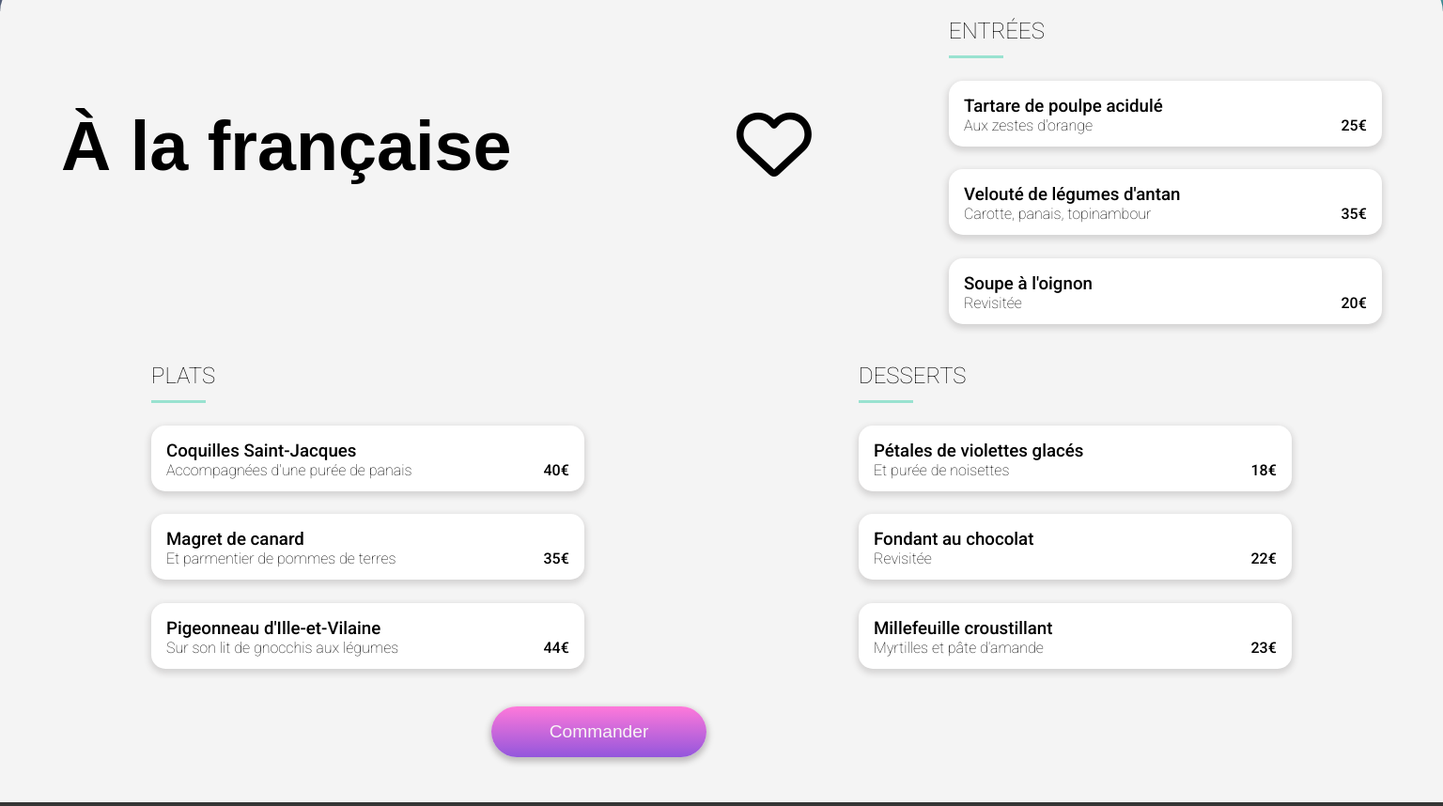
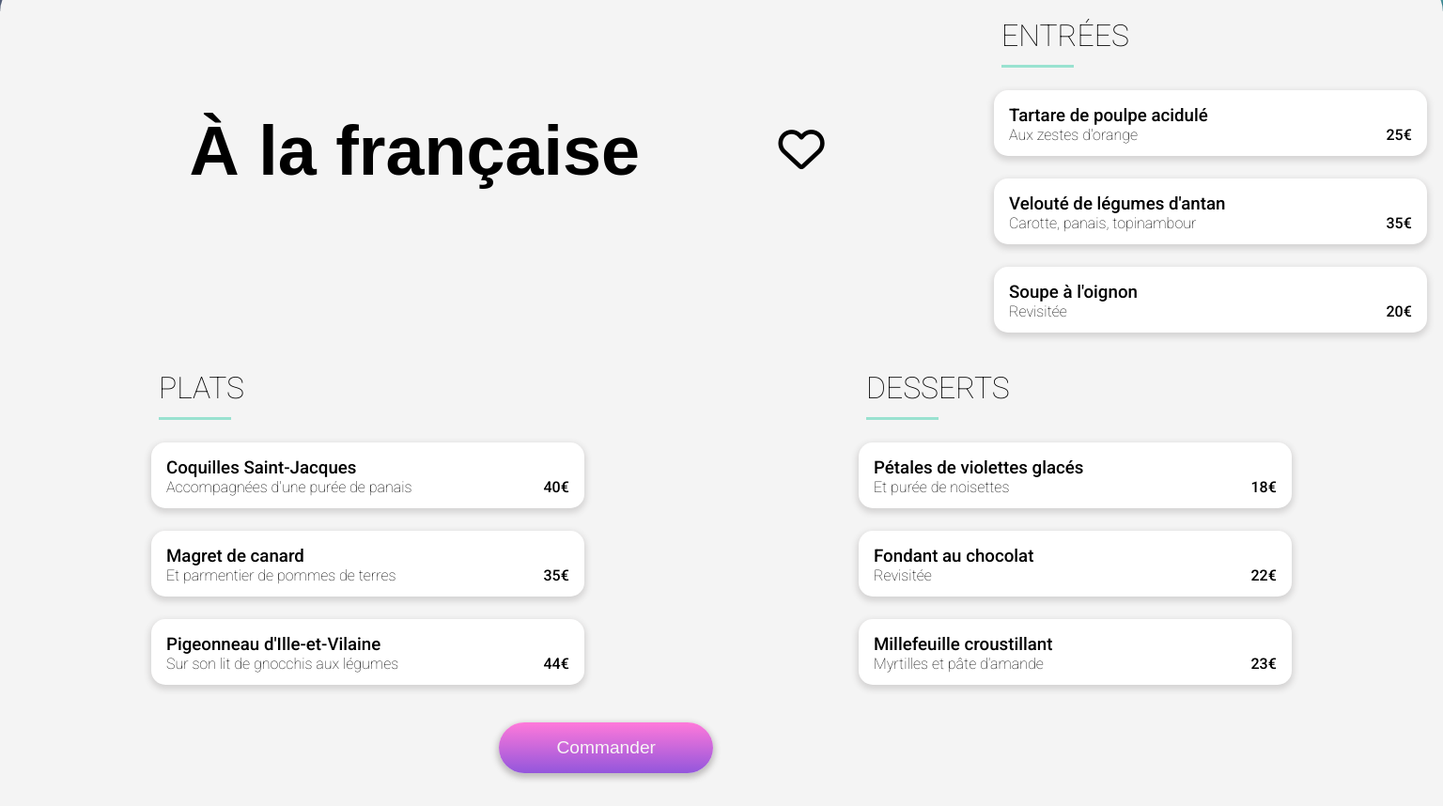
Before and after one commit to Okamixtape/LoupAubour_3_02042021, a website: page a-la-francaise.html in a window 1536 px wide. Shown: the part 666-1524 px from the top of the page at 94% size. Drawn offline with Linux system fonts and the light colour scheme; a web font is replaced by a local one.

Commit message:
dishesname n descript° ellipsis txt overflow added

```diff
--- a/sass/pages/_page-menu.scss
+++ b/sass/pages/_page-menu.scss
@@ -48,12 +48,14 @@
         font-size: 1.5em;
         @media screen and (min-width: 1400px) {
             font-size: 1.2em;
+            padding-left: 12vw;
         }
     }
     &__btn {
         font-size: 1.3em;
         @media screen and (min-width: 1400px) {
-            padding-right: 12vw;
+            margin-right: 17vw;
+            font-size: 0.8em;
         }
     }
     &__emptyheartbtn {
@@ -98,15 +100,35 @@
         border-radius: 15px;
         box-shadow: 0px 3px 6px 2px darken($color-bs, 1%);
         cursor:pointer;
+        overflow-y: hidden;
     }
     &__heading {
-        font-size: 3vh;
+        font-size: 2em;;
         padding: 2vh 0vw 1.5vh 0vw;
         @include bottomBorder;
+        @media screen and (max-width: 550px) {
+            font-size: 1.7em;
+        }
+        @media screen and (min-width: 1400px) {
+            margin-left: 0.5vw;
+        }
+    }
+    &__name {
+        display: inline-block;
+        overflow-x: hidden;
+        text-overflow: ellipsis;
+        white-space: nowrap;
+        width: 87%;
+    }
+    &__bottom {
+        height: 1em;
     }
     &__bottomDescription {
         @include weightlight;
+        overflow-x: hidden;
         text-overflow: ellipsis;
+        white-space: nowrap;
+        width: 87%;
     }
     &__bottomPrice {
         @include weightmiddle;
@@ -121,6 +143,6 @@
     }
     @media screen and (min-width: 1400px) {
         position: relative;
-        right: 33vw;
+        right: 32.5vw;
     }
 }
--- a/sass/utils/_animations.scss
+++ b/sass/utils/_animations.scss
@@ -45,7 +45,7 @@
 .dishes__container {
     display: flex;
     flex-direction: column;
-    overflow: hidden;
+    overflow-x: hidden;
     max-height: 2.4em;
     & .dishes__bottomPriceCheckbox {
         display: flex;
@@ -81,6 +81,12 @@
     }
     &:hover .dishes__bottomCheckbox {
         animation: slide 0.5s ease-in-out both;
+    }
+    &:hover .dishes__name {
+        width: 71%;
+    }
+    &:hover .dishes__bottomDescription {
+        width: 70%;
     }
 }
 
```
Also changed, not shown: public/css/style.css, 1 other file.
